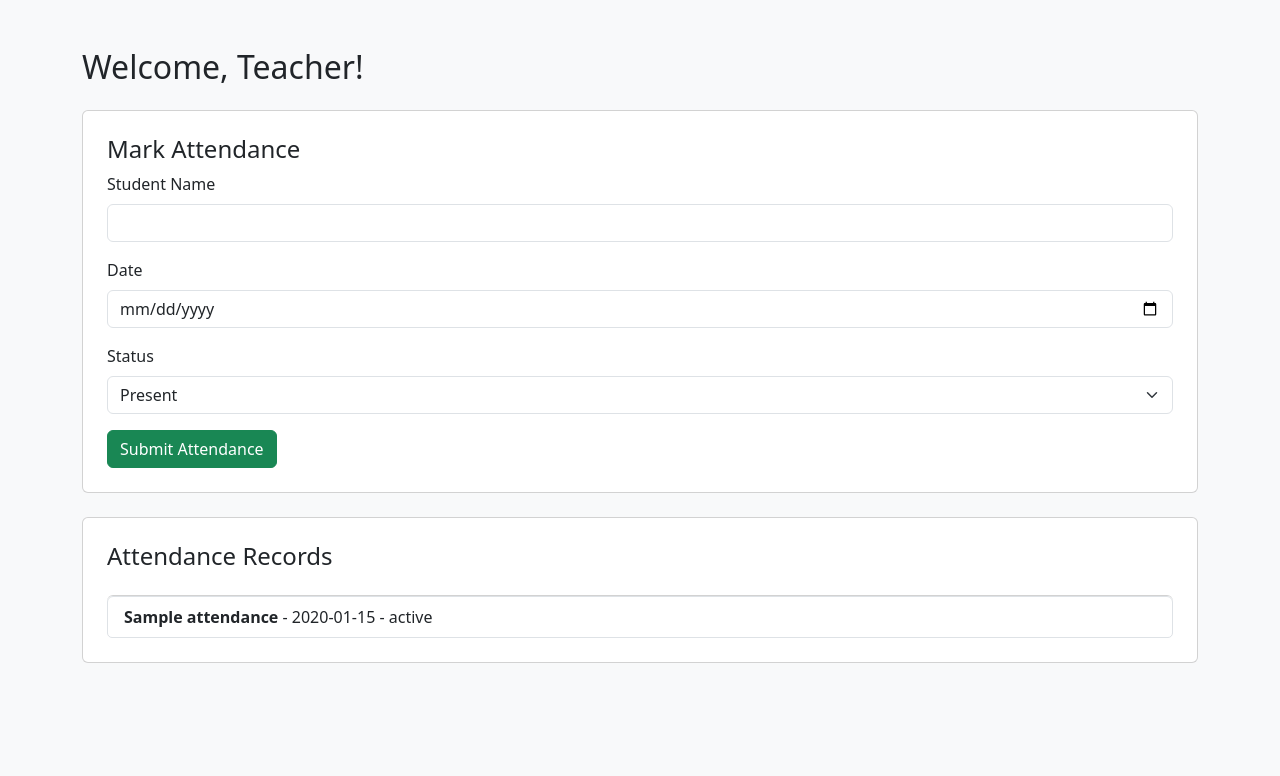
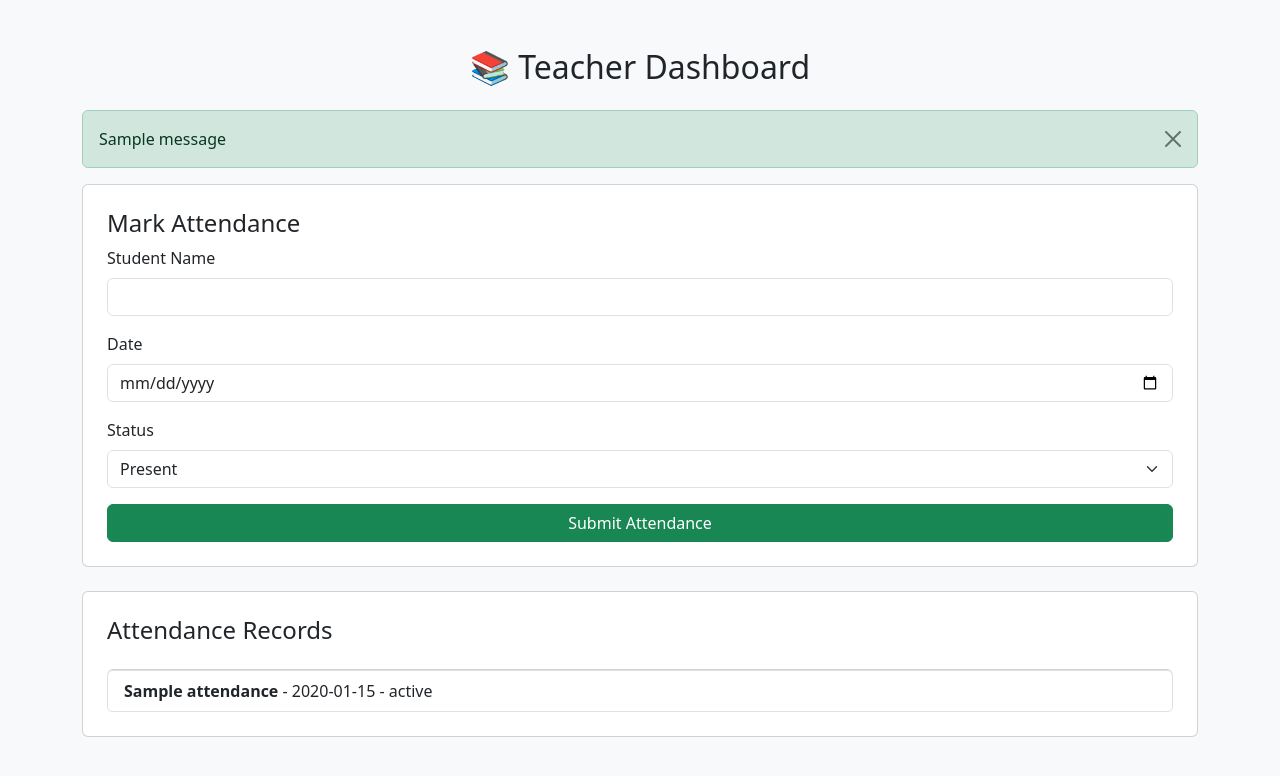
Before and after one commit to sweety951517/student_attendance_app, a Flask app: template templates/teacher_dashboard.html in a window 1280 px wide. Shown: the top 776 px of the page. Run offline with Flask 3, Linux system fonts and the light colour scheme; the template is opened without the code that fills it: values that come from a table or form of the project are taken from there, others are empty; tables that the repository leaves empty hold one stand-in row (values such as "Sample post"); one stand-in notice (Sample message) is shown.

Commit message:
adding UI

```diff
--- a/app.py
+++ b/app.py
@@ -1,4 +1,5 @@
-from flask import Flask, render_template, request, redirect, url_for, session
+from flask import Flask, render_template, request, redirect, url_for, session,flash
+
 
 from models import db, User, Attendance
 
@@ -76,31 +77,28 @@ def login():
 
     return render_template('login.html')
 
-@app.route('/teacher_dashboard', methods=['GET', 'POST'])
 
+@app.route('/teacher', methods=['GET', 'POST'])
 def teacher_dashboard():
-
-    if session.get('role') != 'teacher':
-
-        return redirect(url_for('login'))
-
     if request.method == 'POST':
-
-        student = request.form['student']
-
+        student_name = request.form['student']
         date = request.form['date']
-
         status = request.form['status']
 
-        record = Attendance(student_name=student, date=date, status=status)
+        # 🔍 Check if attendance already exists for that student + date
+        existing = Attendance.query.filter_by(student_name=student_name, date=date).first()
 
-        db.session.add(record)
+        if existing:
+            flash("Attendance already marked for this student on this date!", "warning")
+        else:
+            # Save new attendance
+            record = Attendance(student_name=student_name, date=date, status=status)
+            db.session.add(record)
+            db.session.commit()
+            flash("Attendance submitted successfully!", "success")
 
-        db.session.commit()
-
-    attendance_records = Attendance.query.all()
-
-    return render_template('teacher_dashboard.html', data=attendance_records)
+    data = Attendance.query.all()
+    return render_template('teacher_dashboard.html', data=data)
 
 @app.route('/student_dashboard')
 
--- a/templates/teacher_dashboard.html
+++ b/templates/teacher_dashboard.html
@@ -8,8 +8,21 @@
 <body class="bg-light">
 
 <div class="container py-5">
-  <h2 class="mb-4">Welcome, Teacher!</h2>
+  <h2 class="mb-4 text-center">📚 Teacher Dashboard</h2>
 
+  <!-- Flash messages -->
+  {% with messages = get_flashed_messages(with_categories=true) %}
+    {% if messages %}
+      {% for category, message in messages %}
+        <div class="alert alert-{{ category }} alert-dismissible fade show" role="alert">
+          {{ message }}
+          <button type="button" class="btn-close" data-bs-dismiss="alert"></button>
+        </div>
+      {% endfor %}
+    {% endif %}
+  {% endwith %}
+
+  <!-- Attendance Form -->
   <div class="card p-4 mb-4">
     <h4>Mark Attendance</h4>
     <form method="POST">
@@ -28,10 +41,11 @@
           <option value="Absent">Absent</option>
         </select>
       </div>
-      <button type="submit" class="btn btn-success">Submit Attendance</button>
+      <button type="submit" class="btn btn-success w-100">Submit Attendance</button>
     </form>
   </div>
 
+  <!-- Attendance Records -->
   <div class="card p-4">
     <h4>Attendance Records</h4>
     <ul class="list-group mt-3">
@@ -44,5 +58,6 @@
   </div>
 </div>
 
+<script src="https://cdn.jsdelivr.net/npm/bootstrap@5.3.0/dist/js/bootstrap.bundle.min.js"></script>
 </body>
 </html>
```
